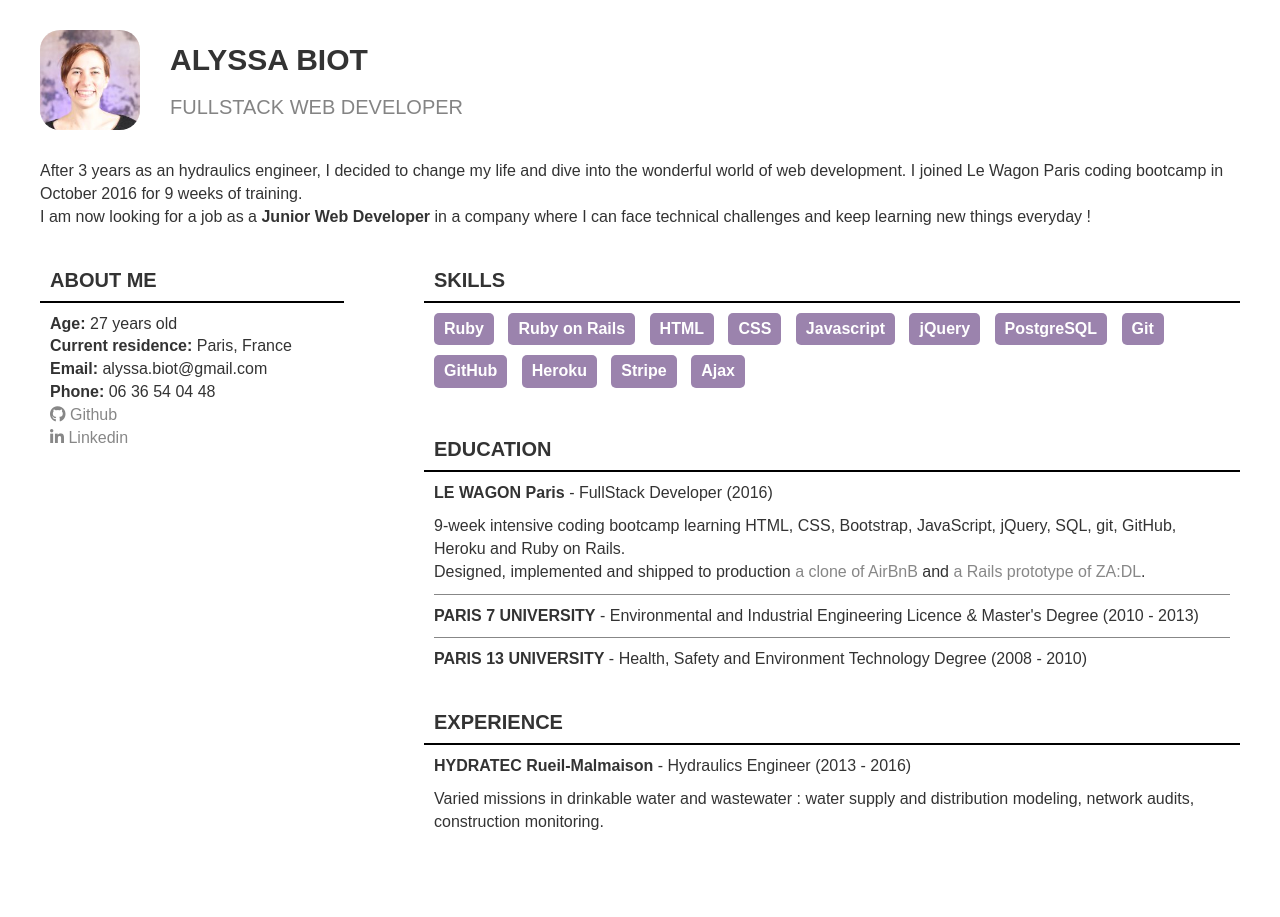
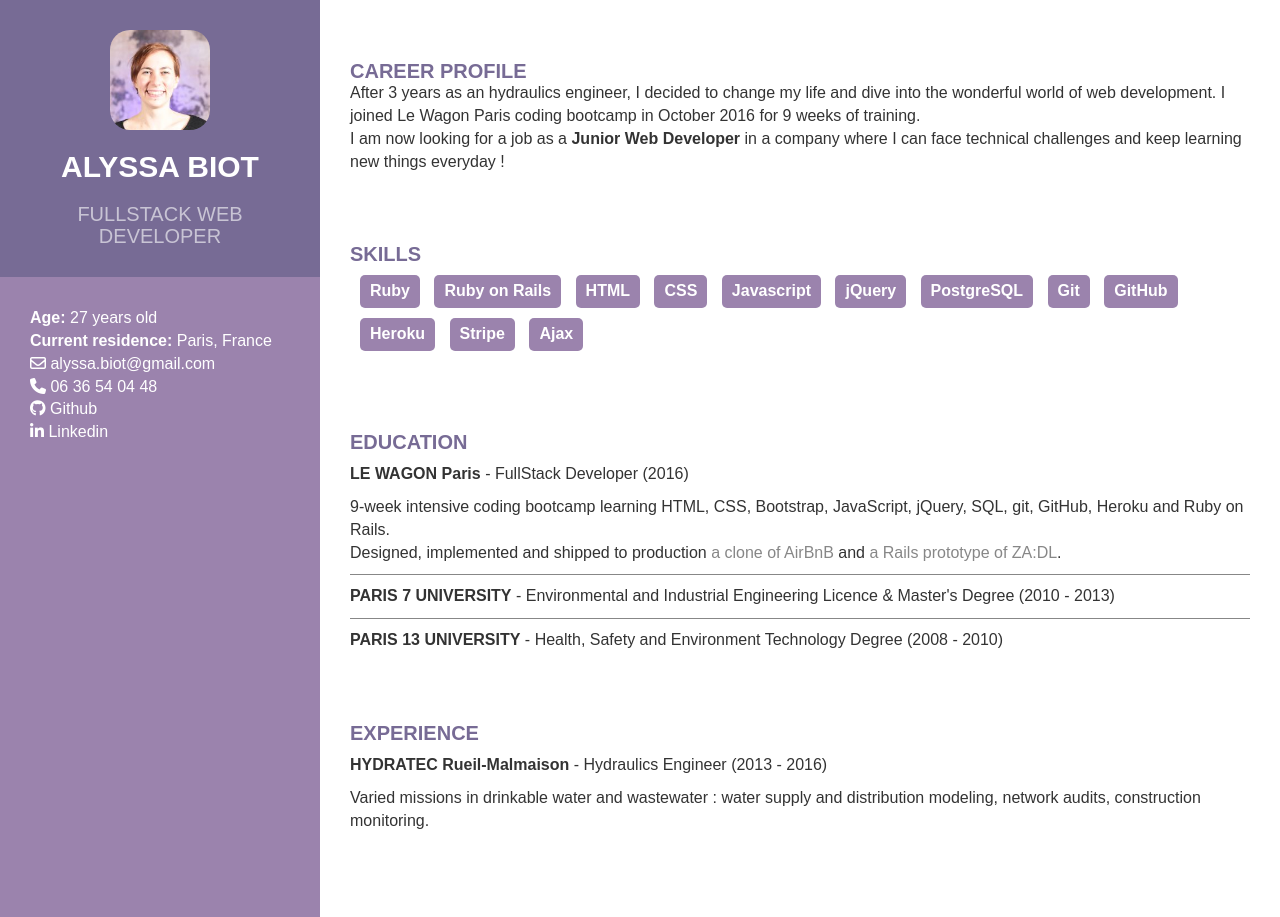
Before and after one commit to alyssabiot/profile, a plain HTML site: page index.html in a window 1280 px wide. Shown: the top 917 px of the page. Drawn offline with nearby package versions, Linux system fonts and the light colour scheme.

Commit message:
in progress

```diff
--- a/css/components/about-me.css
+++ b/css/components/about-me.css
@@ -1,24 +1,20 @@
 .about-me {
-  display: flex;
-  align-items: center;
-  justify-content: space-between;
-  margin-top: 10px;
-  margin-bottom: 10px;
-}
-
-.about-left {
-  flex: 0 0 25%;
-}
-
-.about-right {
-  padding-right: 10px;
-  padding-left: 20px;
+  margin: 0px;
+  background-color: #9B83AD;
+  color: white;
+  height: 100vh;
 }
 
 .right-margin {
   margin-right: 20px;
 }
 
-.about-me-list {
-  padding-left: 10px;
+.about-me a {
+  color: white;
 }
+
+.about-me a:hover {
+  text-decoration: none;
+  color: white;
+  font-weight: bolder;
+}
--- a/css/components/divisions.css
+++ b/css/components/divisions.css
@@ -1,17 +1,8 @@
-.division {
-  padding: 0px 40px 20px 40px;
-}
-
 h4 {
-  border-bottom: 2px solid black;
-  padding: 10px;
   margin: 0;
   font-weight: bold;
   font-size: 20px;
-}
-
-.detailed-list {
-  padding: 0px 10px;
+  color: #776B95;
 }
 
 .detailed-list li {
@@ -25,9 +16,13 @@ h4 {
 }
 
 .left-side {
-  flex: 0 0 30%;
+  flex: 0 0 25%;
 }
 
-.resume {
-  padding: 0px 40px 20px 40px;
+.right-side {
+  padding-top: 30px;
 }
+
+.division {
+  padding: 30px;
+}
--- a/css/components/profile_header.css
+++ b/css/components/profile_header.css
@@ -5,7 +5,9 @@
 .profile-header-infos h1 {
   font-size: 30px;
   font-weight: bold;
-  margin-top: 0;
+  margin-top: 20px;
+  margin-bottom: 0;
+  color: white;
 }
 
 .profile-header-infos h2 {
@@ -13,14 +15,10 @@
   opacity: 0.6;
   font-size: 20px;
   margin-bottom: 0;
+  color: white;
 }
 
 .profile {
-  display: flex;
-  align-items: center;
-  padding: 30px 40px 30px 40px;
+  padding: 30px;
+  background-color: #776B95;
 }
-
-.profile-header-picture {
-  padding-right: 10px;
-}
--- a/css/style.css
+++ b/css/style.css
@@ -20,6 +20,7 @@ a:hover {
   color: #878787;
   font-weight: bolder;
 }
+
 .text-center {
   text-align: center;
 }
--- a/index.html
+++ b/index.html
@@ -10,8 +10,15 @@
   </head>
   <body>
 
+
+
+
+
+  <div class="content">
+  <div class="left-side">
+
   <!-- Header -->
-    <div class="profile">
+    <div class="profile text-center">
       <div class="profile-header-picture">
         <img src="images/alyssa.jpg" alt="" class="avatar">
       </div>
@@ -21,25 +28,14 @@
       </div>
     </div>
 
-  <!-- Resume -->
-    <div class="resume">
-      <p>
-        After 3 years as an hydraulics engineer, I decided to change my life and dive into the wonderful world of web development. I joined Le Wagon Paris coding bootcamp in October 2016 for 9 weeks of training.<br>
-        I am now looking for a job as a <strong>Junior Web Developer</strong> in a company where I can face technical challenges and keep learning new things everyday !
-      </p>
-    </div>
-
-  <div class="content">
-  <div class="left-side">
   <!-- About me -->
-    <div class="division">
-      <h4>ABOUT ME</h4>
-      <div class="about-me">
+    <div class="division about-me">
         <ul class="list-unstyled about-me-list">
           <li><strong>Age:</strong> 27 years old</li>
           <li><strong>Current residence:</strong> Paris, France</li>
-          <li><strong>Email:</strong> alyssa.biot@gmail.com</li>
-          <li><strong>Phone:</strong> 06 36 54 04 48</li>
+          <li><i class="fa fa-envelope-o" aria-hidden="true"></i> alyssa.biot@gmail.com</li>
+          <li>
+          <i class="fa fa-phone" aria-hidden="true"></i> 06 36 54 04 48</li>
           <li>
             <a href="https://github.com/alyssabiot" target="_blank"><i class="fa fa-github" aria-hidden="true"></i> Github</a>
           </li>
@@ -47,7 +43,6 @@
             <a href="https://www.linkedin.com/in/alyssa-biot-8833265a" target="_blank"><i class="fa fa-linkedin" aria-hidden="true"></i> Linkedin</a>
           </li>
         </ul>
-      </div>
     </div>
   </div>
 
@@ -56,6 +51,15 @@
 
 
   <div class="right-side">
+  <!-- Resume -->
+    <div class="division career-profile">
+      <h4>CAREER PROFILE</h4>
+      <p>
+        After 3 years as an hydraulics engineer, I decided to change my life and dive into the wonderful world of web development. I joined Le Wagon Paris coding bootcamp in October 2016 for 9 weeks of training.<br>
+        I am now looking for a job as a <strong>Junior Web Developer</strong> in a company where I can face technical challenges and keep learning new things everyday !
+      </p>
+    </div>
+
   <!-- Skills -->
     <div class="division skills">
       <h4>SKILLS</h4>
```
